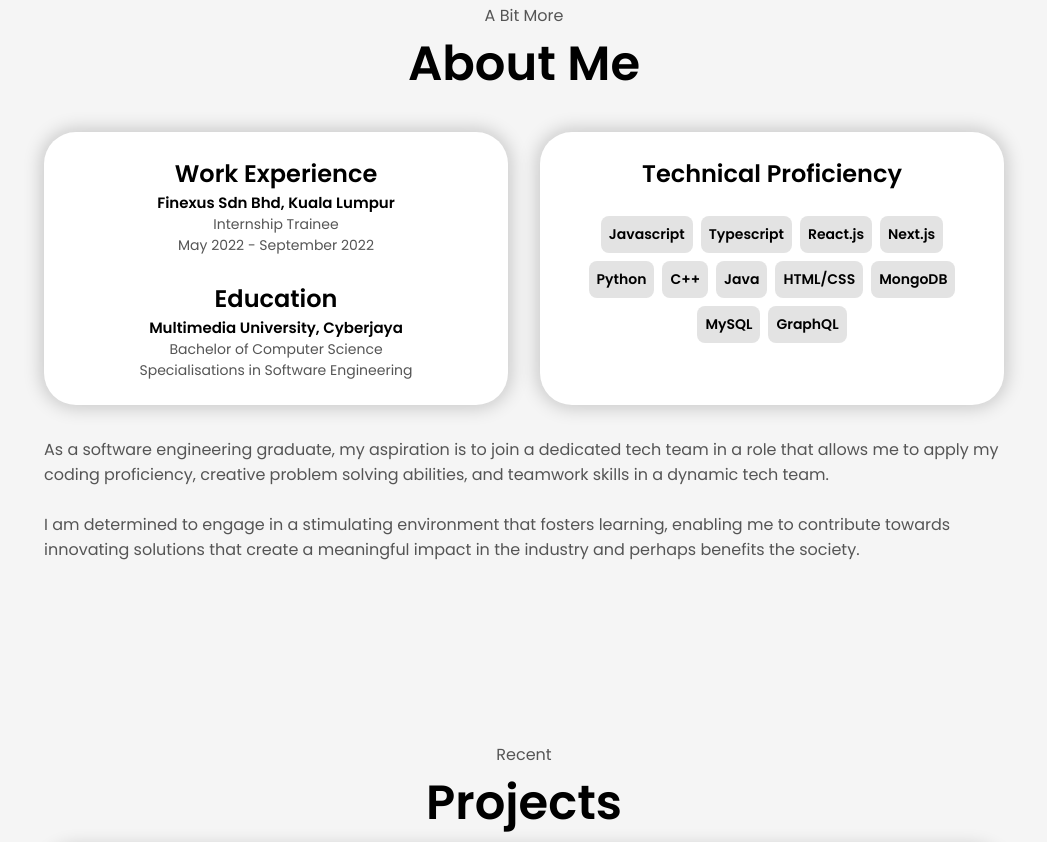
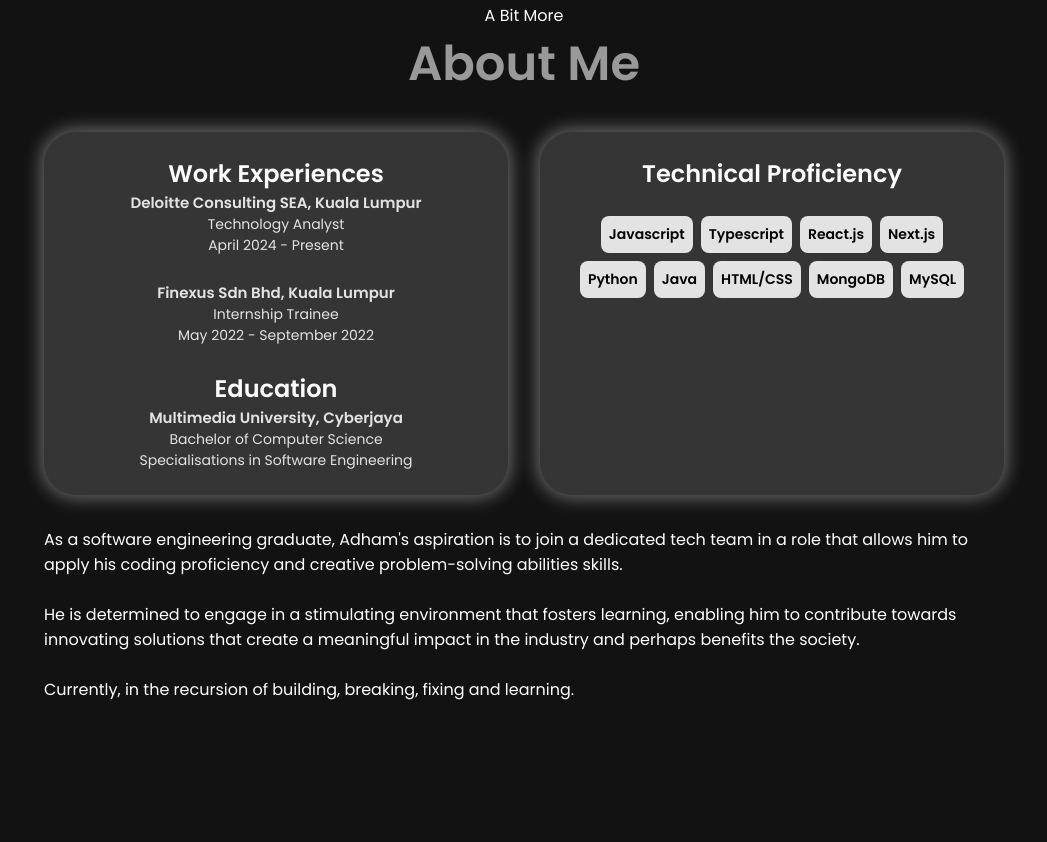
Before and after one commit to adhamhshm/portfolio-v1, a website built with Vite: page index.html in a window 1280 px wide. Shown: the part 921-1763 px from the top of the page, without its empty margins (116-1163 px from the left). Built offline with nearby package versions, Linux system fonts and the light colour scheme.

Commit message:
edit info

```diff
--- a/index.html
+++ b/index.html
@@ -15,7 +15,7 @@
         <title>Adham Hisham</title>
         <link rel="stylesheet" href="styles/style.css" >
     </head>
-    <body>
+    <body class="dark-mode">
         <!-- Desktop Navigation -->
         <nav id="desktop-nav">
             <div class="logo" onclick="location.href='#'">
@@ -83,7 +83,10 @@
                     <div class="about-containers">
                         <div class="details-container">
                             <!-- <img src="assets/experience.png" alt="Experience icon" class="icon" /> -->
-                            <h2>Work Experience</h2>
+                            <h2>Work Experiences</h2>
+                            <h3>Deloitte Consulting SEA, Kuala Lumpur</h3>
+                            <p class="details-container-text">Technology Analyst<br/> April 2024 - Present</p>
+                            <br/>
                             <h3>Finexus Sdn Bhd, Kuala Lumpur</h3>
                             <p class="details-container-text">Internship Trainee<br/> May 2022 - September 2022</p>
                             <br/>
@@ -115,10 +118,10 @@
                                     <h3 class="experience-text-skill">Python</h3>
                                     <p class="experience-text-proficiency" ></p>
                                 </div>
-                                <div class="skills">
+                                <!-- <div class="skills">
                                     <h3 class="experience-text-skill">C++</h3>
                                     <p class="experience-text-proficiency" ></p>
-                                </div>
+                                </div> -->
                                 <div class="skills">
                                     <h3 class="experience-text-skill">Java</h3>
                                     <p class="experience-text-proficiency" ></p>
@@ -135,22 +138,23 @@
                                     <h3 class="experience-text-skill">MySQL</h3>
                                     <p class="experience-text-proficiency" ></p>
                                 </div>
-                                <div class="skills">
+                                <!-- <div class="skills">
                                     <h3 class="experience-text-skill">GraphQL</h3>
                                     <p class="experience-text-proficiency" ></p>
-                                </div>
+                                </div> -->
                             </div>
                         </div>
                     </div>
                     <div class="text-container">
                         <p class="text_dark-mode">
-                            As a software engineering graduate, my aspiration is to join a dedicated tech team
-                            in a role that allows me to apply my coding proficiency, creative problem solving abilities,
-                            and teamwork skills in a dynamic tech team.
+                            As a software engineering graduate, Adham's aspiration is to join a dedicated tech team in a role
+                            that allows him to apply his coding proficiency and creative problem-solving abilities skills.
                             <br/> <br/>
-                            I am determined to engage in a stimulating environment that fosters learning,
-                            enabling me to contribute towards innovating solutions that create a meaningful
+                            He is determined to engage in a stimulating environment that fosters learning,
+                            enabling him to contribute towards innovating solutions that create a meaningful
                             impact in the industry and perhaps benefits the society.
+                            <br/> <br/>
+                            Currently, in the recursion of building, breaking, fixing and learning.
                         </p>
                     </div>
                 </div>
@@ -197,16 +201,12 @@
                                 A final year project that aims to develop a web-based system to assist and enhance the
                                 engagement with student clubs and societies at the university. The system is built using
                                 React.js for the frontend and utilizes Node.js, Express.js and MySQL for the backend.
-                                <br><br>
-                                *The deployed backend may experience brief downtime due to inactivity in the free tier
-                                service subscription. Opening the website link may result in unresponsive clicks or some
-                                loading time, as it requires the backend to restart (typically within 1 minute).
                             </p>
                             <div class="btn-container">
                                 <button class="btn btn-color-2 project-btn" onclick="window.open('https://github.com/adhamhshm/uniclubshub', '_blank')" >
                                     Github
                                 </button>
-                                <button class="btn btn-color-2 project-btn" onclick="window.open('https://uniclubshub.netlify.app/', '_blank')" >
+                                <button class="btn btn-color-2 project-btn" onclick="window.open('https://drive.google.com/file/d/1lPH2ncrjKvKC9rpyTWJYPwf1tQbqSkOd/view', '_blank')" >
                                     Demo
                                 </button>
                             </div>
@@ -235,7 +235,7 @@
                             </div>
                         </div>
                     </div>
-                    <div class="project-details-container color-container">
+                    <!-- <div class="project-details-container color-container">
                         <div class="left-details">
                             <div class="article-container">
                                 <img src="assets/web-screenshots/bebenang-app.png" alt="Murmur App" class="project-img" />
@@ -258,7 +258,7 @@
                                 </button>
                             </div>
                         </div>
-                    </div>
+                    </div> -->
                 </div>
             </div>
         </section>
@@ -280,7 +280,7 @@
                     </p>
                 </div>
             </div>
-            <img src="assets/arrow-up.png" alt="Arrow icon" class="icon arrow" onclick="location.href='#'" />
+            <!-- <img src="assets/arrow-up.png" alt="Arrow icon" class="icon arrow" onclick="location.href='#'" /> -->
         </section>
         <!-- Footer -->
         <footer>
```
